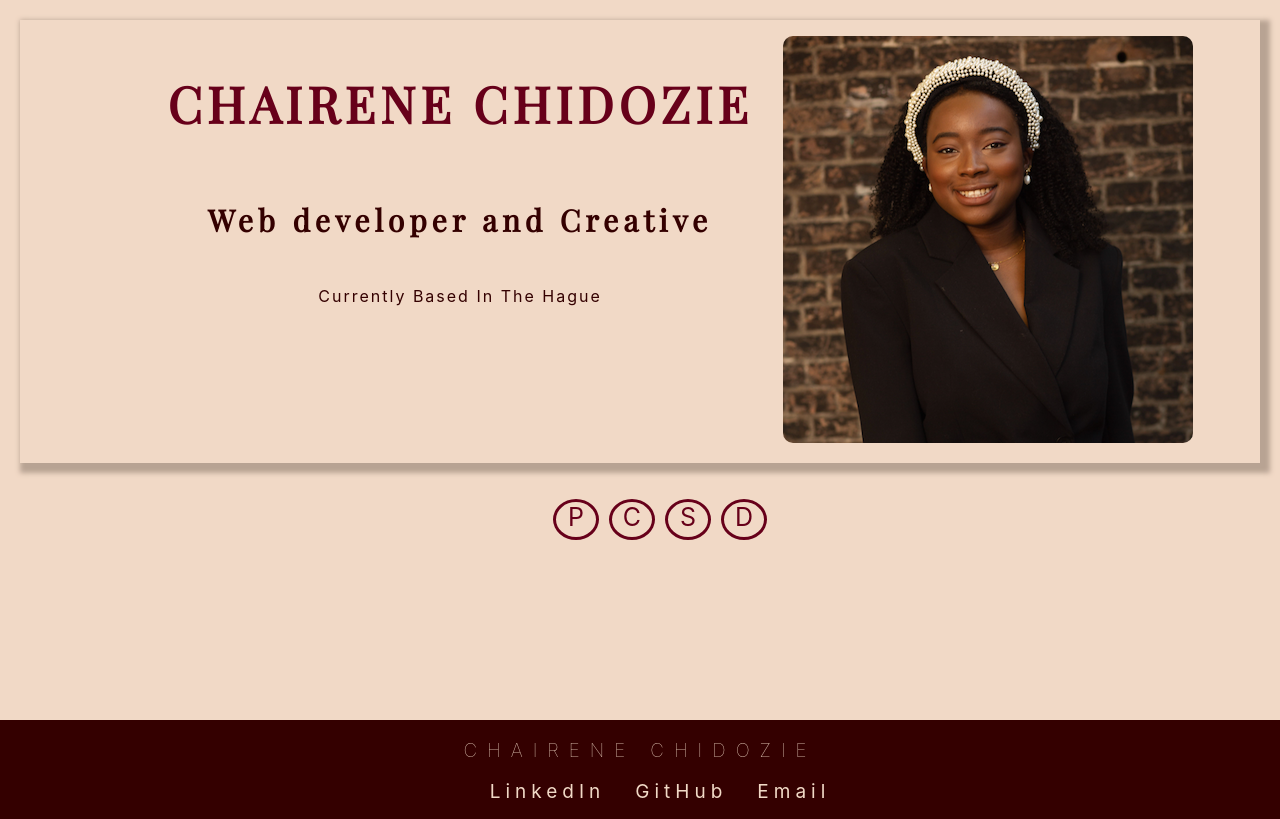
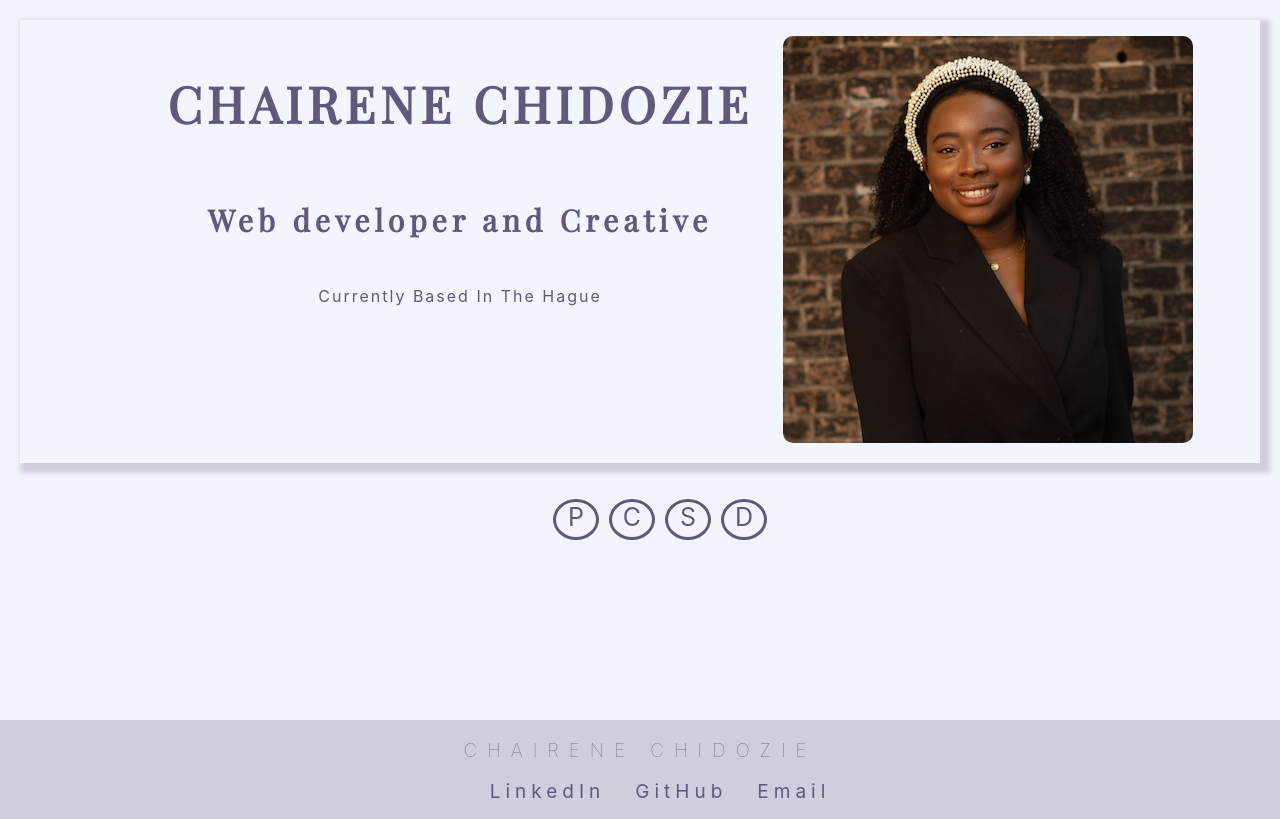
Before and after one commit to Chairenerose/myportfolio-react, a React (Create React App) app: page / in a window 1280 px wide. Built offline with nearby package versions, Linux system fonts and the light colour scheme.

Commit message:
Edited Colours

```diff
--- a/src/Designs.css
+++ b/src/Designs.css
@@ -30,6 +30,15 @@
      margin-left: 20px;
  }
 
+ #doctoribrowapp img{
+    box-shadow: 5px 5px 5px 5px #b8a393;
+     margin-bottom: 20px;
+     margin-left: 20px;
+ }
+
+
+
+
  @media (max-width: 800px) {
     .Designs-one {
         flex-direction: column;
--- a/src/Portfolio.css
+++ b/src/Portfolio.css
@@ -4,7 +4,7 @@
 
 
 body {
-    background-color: #f1d9c6;
+    background-color: #F2F5FD;
 
 }
 .Biography h1 {
@@ -12,7 +12,7 @@ body {
     text-transform: uppercase;
     letter-spacing: 5px;
     font-family: 'Playfair Display', serif;
-    color: #67001a;
+    color: #60597B;
 
 }
 
@@ -21,7 +21,7 @@ body {
     letter-spacing: 5px;
     text-align: center;
     font-family: 'Playfair Display', serif;
-    color: #340000;
+    color: #60597B;
 }
 
 .Biography ul {
@@ -35,7 +35,7 @@ body {
     text-align: center;
     letter-spacing: 2px;
     text-transform: capitalize;
-    color: #340000;
+    color: #60597B;
     font-weight: 200px;
 
 }
@@ -53,7 +53,7 @@ body {
    align-items: center;
    justify-content: center;
    display: flex;
-   box-shadow: 5px 5px 5px 5px #b8a393;
+   box-shadow: 5px 5px 5px 5px #D1CDDF;
    margin: 20px;
 
 }
@@ -66,7 +66,7 @@ body {
 footer {
     position: absolute;
     margin-top: 130px;
-    background-color: #340000;
+    background-color: #D1CDDF;
     width: 100%;
     bottom: auto;
 }
@@ -76,16 +76,16 @@ footer {
     list-style-type: none;
     justify-content: center;
     align-items: center;
-    color: #f1d9c6;
+    color: #60597B;
 
 }
 
 .connect a:active {
-    color: #ffffff;
+    color: #60597B
 }
 
 .connect a {
-    color: #f1d9c6;
+    color: #60597B;
     font-size: 19px;
     text-decoration: none;
     letter-spacing: 5px;
@@ -96,7 +96,7 @@ footer #Git {
 
 footer h3 {
     text-align: center;
-    color: #f1d9c6;
+    color: #60597B;
     letter-spacing: 10px;
     text-transform: uppercase;
     font-weight: lighter;
--- a/src/Portlinks.css
+++ b/src/Portlinks.css
@@ -4,7 +4,7 @@
     list-style: none;
     align-items: center;
     justify-content: center;
-    color: #67001a;
+    color: #60597B;
 
 }
 
```
